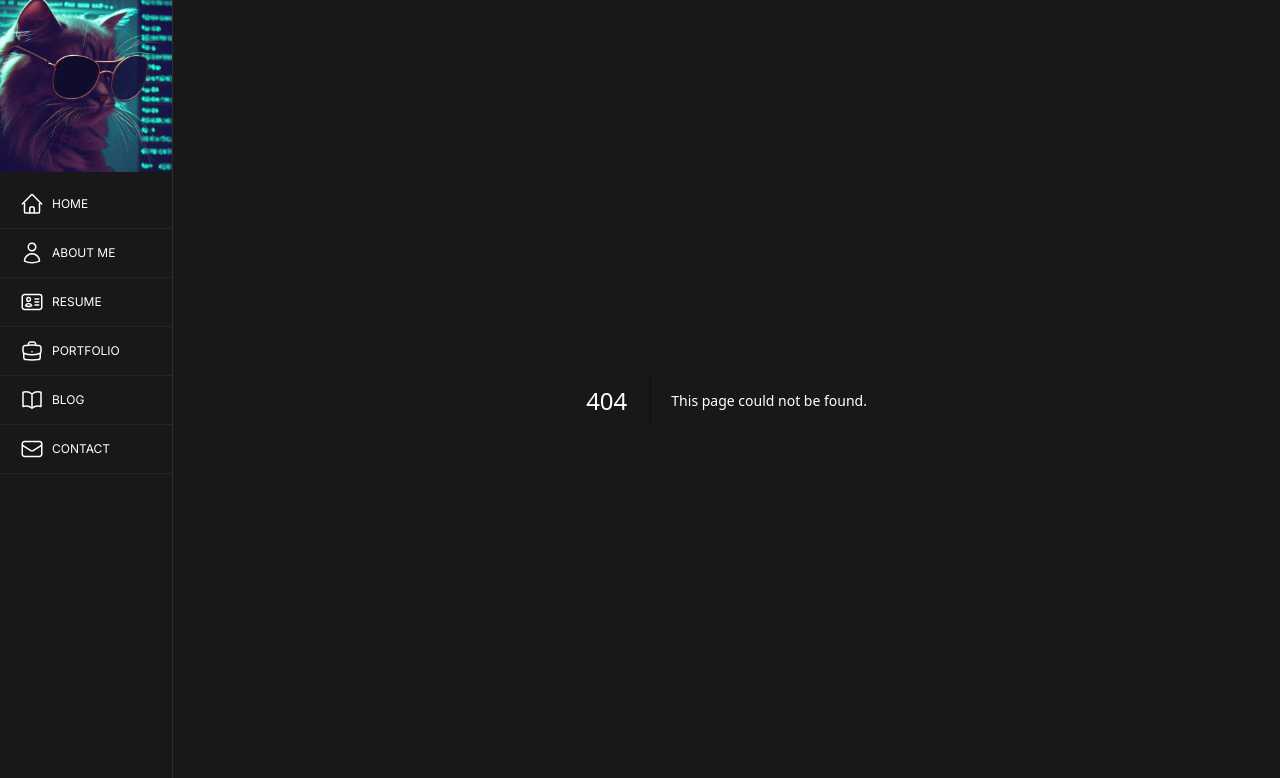
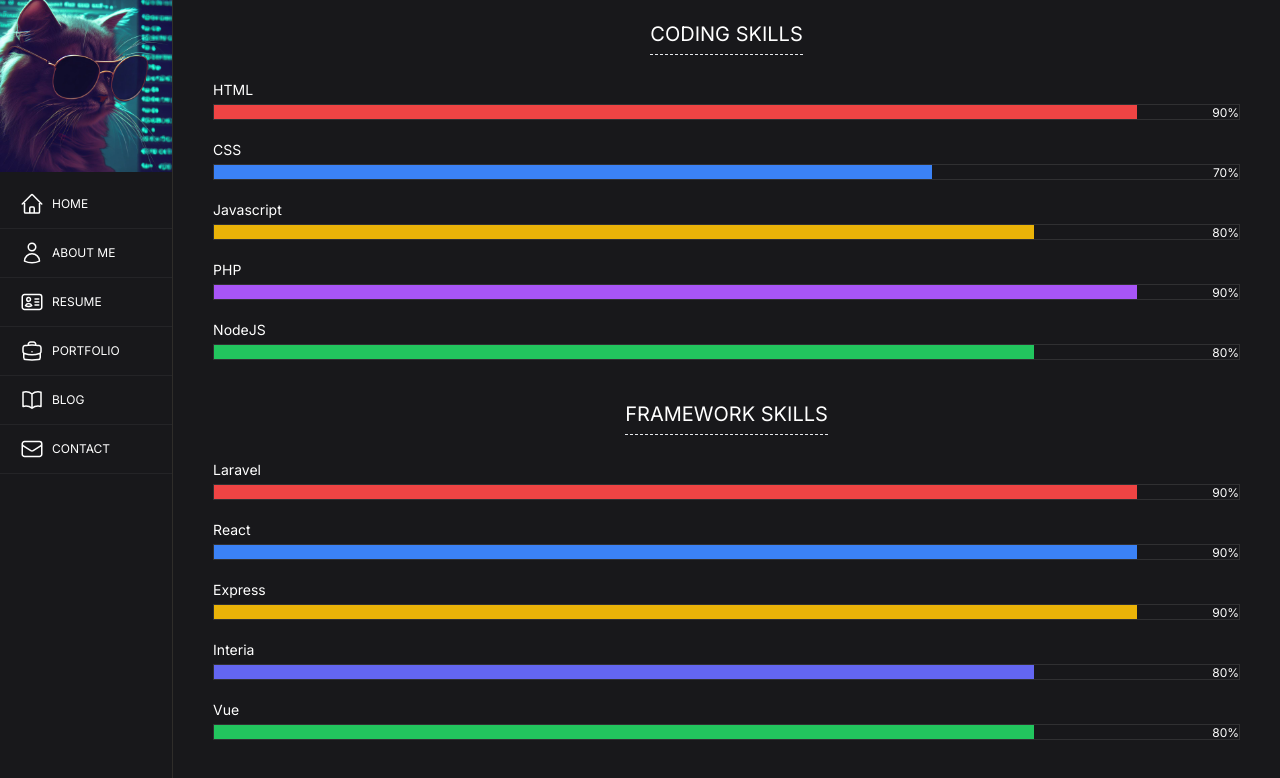
Before and after one commit to DevWaiYanLinn/portfolio, a Next.js app: page /resumes in a window 1280 px wide. Before the commit this address had no page. Shown: the top 778 px of the page. Built offline with nearby package versions, Linux system fonts and the light colour scheme.

Commit message:
add page resume

```diff
--- a/src/app/_components/NavList.tsx
+++ b/src/app/_components/NavList.tsx
@@ -45,7 +45,7 @@
         </Link>
       </li>
       <li className="nav-item">
-        <a href="#" className="nav-link">
+        <Link href="/resumes" className="nav-link">
           <svg
             xmlns="http://www.w3.org/2000/svg"
             fill="none"
@@ -62,7 +62,7 @@
             />
           </svg>
           <span>RESUME</span>
-        </a>
+        </Link>
       </li>
       <li className="nav-item">
         <a href="#" className="nav-link">
--- /dev/null
+++ b/src/app/resumes/_components/ProgressBar.tsx
@@ -0,0 +1,47 @@
+"use client";
+
+import { useEffect, useRef, useState } from "react";
+
+export default function PorgressBar({
+  name,
+  color = "bg-white",
+  progress = 0,
+}: {
+  name: string;
+  color?: string;
+  progress?: number;
+}) {
+  const progressRef = useRef<HTMLDivElement | null>(null);
+  const [showProgess, setShowProgress] = useState<number>(0);
+  useEffect(() => {
+    const observer = new IntersectionObserver((entries) => {
+      entries.forEach((entry) => {
+        if (entry.isIntersecting) {
+          setShowProgress(progress);
+          observer.unobserve(entry.target);
+        }
+      });
+    });
+    if (progressRef.current) {
+      observer.observe(progressRef.current);
+    }
+    return () => {
+      observer.disconnect();
+    };
+  }, []);
+  return (
+    <div ref={progressRef}>
+      <h2 className="text-sm mb-1">{name}</h2>
+      <div className="border border-white border-opacity-10 h-[16px] relative">
+        <span className="absolute right-0 top-0 text-xs">{progress}%</span>
+        <div
+          style={{
+            width: `${showProgess}%`,
+            transition: "width 0.5s",
+          }}
+          className={`h-full w-0 ${color}  text-center text-xs flex items-center justify-center`}
+        ></div>
+      </div>
+    </div>
+  );
+}
--- /dev/null
+++ b/src/app/resumes/page.tsx
@@ -0,0 +1,76 @@
+import PorgressBar from "./_components/ProgressBar";
+
+export default function Page() {
+  return (
+    <div className="xs:mt-20 md:mt-5 mb-10 space-y-10">
+      <div>
+        <h2 className="text-center">
+          <span className="border-b pb-2 xs:text-xl text-2xl border-dashed">
+            CODING SKILLS
+          </span>
+        </h2>
+        <div className="mt-8 space-y-5">
+          <PorgressBar
+            name="HTML"
+            color="bg-red-500"
+            progress={90}
+          />
+          <PorgressBar
+            name="CSS"
+            color="bg-blue-500"
+            progress={70}
+          />
+          <PorgressBar
+            name="Javascript"
+            color="bg-yellow-500"
+            progress={80}
+          />
+          <PorgressBar
+            name="PHP"
+            color="bg-purple-500"
+            progress={90}
+          />
+          <PorgressBar
+            name="NodeJS"
+            color="bg-green-500"
+            progress={80}
+          />
+        </div>
+      </div>
+      <div>
+        <h2 className="text-center">
+          <span className="border-b pb-2 xs:text-xl text-2xl border-dashed">
+            FRAMEWORK SKILLS
+          </span>
+        </h2>
+        <div className="mt-8 space-y-5">
+          <PorgressBar
+            name="Laravel"
+            color="bg-red-500"
+            progress={90}
+          />
+          <PorgressBar
+            name="React"
+            color="bg-blue-500"
+            progress={90}
+          />
+          <PorgressBar
+            name="Express"
+            color="bg-yellow-500"
+            progress={90}
+          />
+          <PorgressBar
+            name="Interia"
+            color="bg-indigo-500"
+            progress={80}
+          />
+          <PorgressBar
+            name="Vue"
+            color="bg-green-500"
+            progress={80}
+          />
+        </div>
+      </div>
+    </div>
+  );
+}
```
Also changed, not shown: src/app/about-me/page.tsx (+24 -18 lines).
